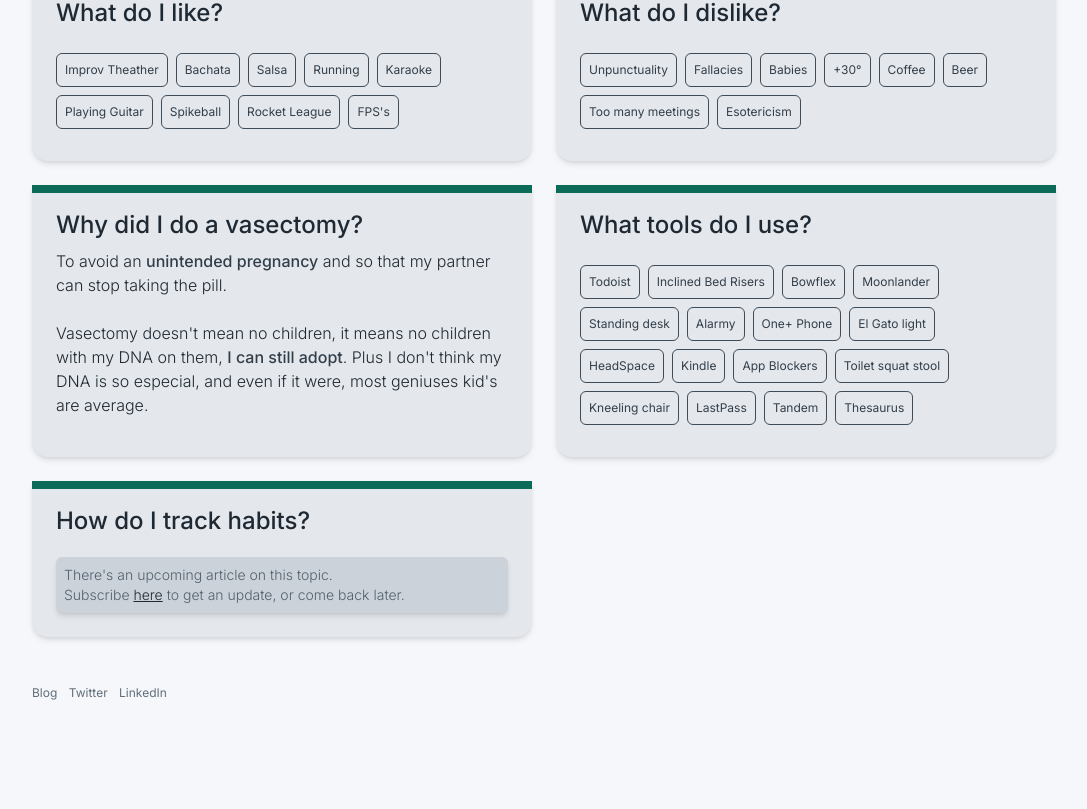
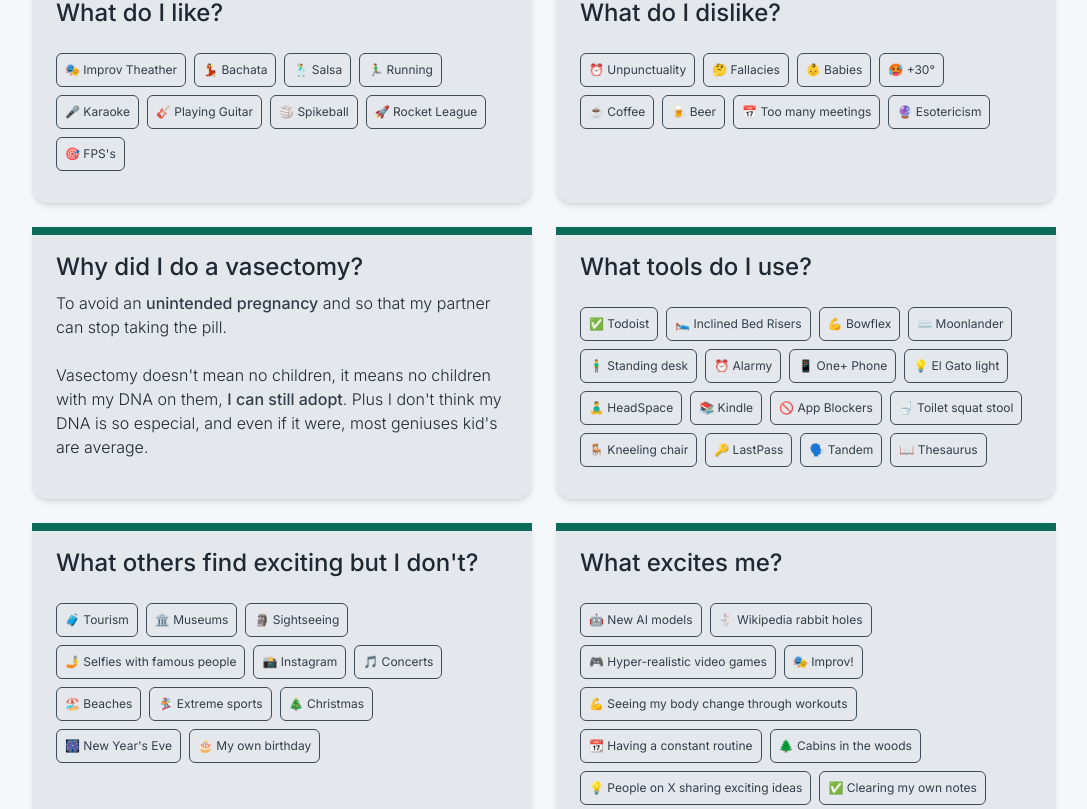
Before and after one commit to jdjuan/jdjuan.io, a Next.js app: page /about in a window 1280 px wide. Shown: the part 791-1600 px from the top of the page, without its empty margins (96-1183 px from the left). Before the commit the page ends 1540 px from the top, so only its background shows below. Built offline with nearby package versions, Linux system fonts and the light colour scheme; what tailwindcss-debug-screens would draw is missing.

Commit message:
add exciting

```diff
--- a/content/about.content.tsx
+++ b/content/about.content.tsx
@@ -60,28 +60,28 @@
     {
       question: "What do I like?",
       list: [
-        { text: "Improv Theather" },
-        { text: "Bachata" },
-        { text: "Salsa" },
-        { text: "Running" },
-        { text: "Karaoke" },
-        { text: "Playing Guitar" },
-        { text: "Spikeball" },
-        { text: "Rocket League" },
-        { text: "FPS's" },
+        { text: "🎭 Improv Theather" },
+        { text: "💃 Bachata" },
+        { text: "🕺 Salsa" },
+        { text: "🏃‍♂️ Running" },
+        { text: "🎤 Karaoke" },
+        { text: "🎸 Playing Guitar" },
+        { text: "🏐 Spikeball" },
+        { text: "🚀 Rocket League" },
+        { text: "🎯 FPS's" },
       ],
     },
     {
       question: "What do I dislike?",
       list: [
-        { text: "Unpunctuality" },
-        { text: "Fallacies" },
-        { text: "Babies" },
-        { text: "+30°" },
-        { text: "Coffee" },
-        { text: "Beer" },
-        { text: "Too many meetings" },
-        { text: "Esotericism" },
+        { text: "⏰ Unpunctuality" },
+        { text: "🤔 Fallacies" },
+        { text: "👶 Babies" },
+        { text: "🥵 +30°" },
+        { text: "☕ Coffee" },
+        { text: "🍺 Beer" },
+        { text: "📅 Too many meetings" },
+        { text: "🔮 Esotericism" },
       ],
     },
     {
@@ -102,43 +102,85 @@
     {
       question: "What tools do I use?",
       list: [
-        { text: "Todoist", link: "https://todoist.com/" },
+        { text: "✅ Todoist", link: "https://todoist.com/" },
         {
-          text: "Inclined Bed Risers",
+          text: "🛌 Inclined Bed Risers",
           link: "https://www.wikihow.com/images/thumb/2/24/Relieve-Acid-Reflux-with-a-Raised-Bed-Step-2-Version-2.jpg/v4-460px-Relieve-Acid-Reflux-with-a-Raised-Bed-Step-2-Version-2.jpg",
         },
-        { text: "Bowflex", link: "https://global.bowflex.com/en/1090i/8000865.html?cgidmaster=accessories#start=4" },
-        { text: "Moonlander", link: "https://www.zsa.io/moonlander/" },
+        { text: "💪 Bowflex", link: "https://global.bowflex.com/en/1090i/8000865.html?cgidmaster=accessories#start=4" },
+        { text: "⌨️ Moonlander", link: "https://www.zsa.io/moonlander/" },
         {
-          text: "Standing desk",
+          text: "🧍‍♂️ Standing desk",
           link: "https://www.ikea.com/gb/en/p/bekant-desk-sit-stand-white-stained-oak-veneer-black-s69281823/#content",
         },
-        { text: "Alarmy", link: "https://play.google.com/store/apps/details?id=droom.sleepIfUCan&hl=en&gl=US" },
-        { text: "One+ Phone", link: "https://www.oneplus.com/" },
-        { text: "El Gato light", link: "https://www.elgato.com/en/key-light-air" },
-        { text: "HeadSpace", link: "https://www.headspace.com/" },
+        { text: "⏰ Alarmy", link: "https://play.google.com/store/apps/details?id=droom.sleepIfUCan&hl=en&gl=US" },
+        { text: "📱 One+ Phone", link: "https://www.oneplus.com/" },
+        { text: "💡 El Gato light", link: "https://www.elgato.com/en/key-light-air" },
+        { text: "🧘‍♂️ HeadSpace", link: "https://www.headspace.com/" },
         {
-          text: "Kindle",
+          text: "📚 Kindle",
           link: "https://www.amazon.de/All-new-Kindle-adjustable-Waterproof-Graphite/dp/B07L5GK1KY/ref=sr_1_8_sspa?crid=371FE1SRBC456&keywords=kindle&qid=1673802946&sprefix=kindl%2Caps%2C165&sr=8-8-spons&sp_csd=d2lkZ2V0TmFtZT1zcF9tdGY&psc=1",
         },
         {
-          text: "App Blockers",
+          text: "🚫 App Blockers",
           link: "https://play.google.com/store/apps/details?id=cz.mobilesoft.appblock&hl=de_AT&gl=US",
         },
         {
-          text: "Toilet squat stool",
+          text: "🚽 Toilet squat stool",
           link: "https://www.amazon.de/toilet-stool-effective-haemorrhoids-constipation-flatulence/dp/B07FDBFZ1C/ref=sr_1_2_sspa?keywords=toilette+hockhocker&qid=1673803006&sprefix=toilet+squa%2Caps%2C159&sr=8-2-spons&sp_csd=d2lkZ2V0TmFtZT1zcF9hdGY&psc=1",
         },
         {
-          text: "Kneeling chair",
+          text: "🪑 Kneeling chair",
           link: "https://www.amazon.de/-/en/Himimi-Ergonomic-Adjustable-Stool-Office/dp/B07ZJ7L4GT/ref=sr_1_6?keywords=kniehocker&qid=1673803025&sprefix=kneeling%2B%2Caps%2C149&sr=8-6&th=1",
         },
-        { text: "LastPass", link: "https://lastpass.com/" },
-        { text: "Tandem", link: "https://www.tandem.net/" },
+        { text: "🔑 LastPass", link: "https://lastpass.com/" },
+        { text: "🗣️ Tandem", link: "https://www.tandem.net/" },
         {
-          text: "Thesaurus",
+          text: "📖 Thesaurus",
           link: "https://chrome.google.com/webstore/detail/power-thesaurus/hhnjkanigjoiglnlopahbbjdbfhkndjk?hl=en",
         },
+      ],
+    },
+    {
+      question: "What others find exciting but I don't?",
+      // question: "What is exciting for others but not for me?",
+      list: [
+        { text: "🧳 Tourism" },
+        { text: "🏛️ Museums" },
+        { text: "🗿 Sightseeing" },
+        { text: "🤳 Selfies with famous people" },
+        { text: "📸 Instagram" },
+        { text: "🎵 Concerts" },
+        { text: "🏖️ Beaches" },
+        { text: "🏂 Extreme sports" },
+        { text: "🎄 Christmas" },
+        { text: "🎆 New Year's Eve" },
+        { text: "🎂 My own birthday" },
+      ],
+    },
+    {
+      question: "What excites me?",
+      list: [
+        { text: "🤖 New AI models" },
+        { text: "🐇 Wikipedia rabbit holes" },
+        { text: "🎮 Hyper-realistic video games" },
+        { text: "🎭 Improv!" },
+        { text: "💪 Seeing my body change through workouts" },
+        { text: "📆 Having a constant routine" },
+        { text: "🌲 Cabins in the woods" },
+        { text: "💡 People on X sharing exciting ideas" },
+        { text: "✅ Clearing my own notes" },
+        { text: "🎵 Concerts of the niche artists I like" },
+        { text: "👻 Horror movies" },
+        { text: "🇸🇪 Scandinavia" },
+        { text: "🍚 Chinese rice" },
+        { text: "🍩 Buñuelos" },
+        { text: "🥪 Sandwich Qbano" },
+        { text: "📱 Building apps" },
+        { text: "💦 Jacuzzis" },
+        { text: "💆‍♂️ Massages" },
+        { text: "🧖‍♂️ Spa Hotels" },
+        { text: "💭 My own epiphanies" },
       ],
     },
     { question: "How do I track habits?", upcomingArticle: true },
```
